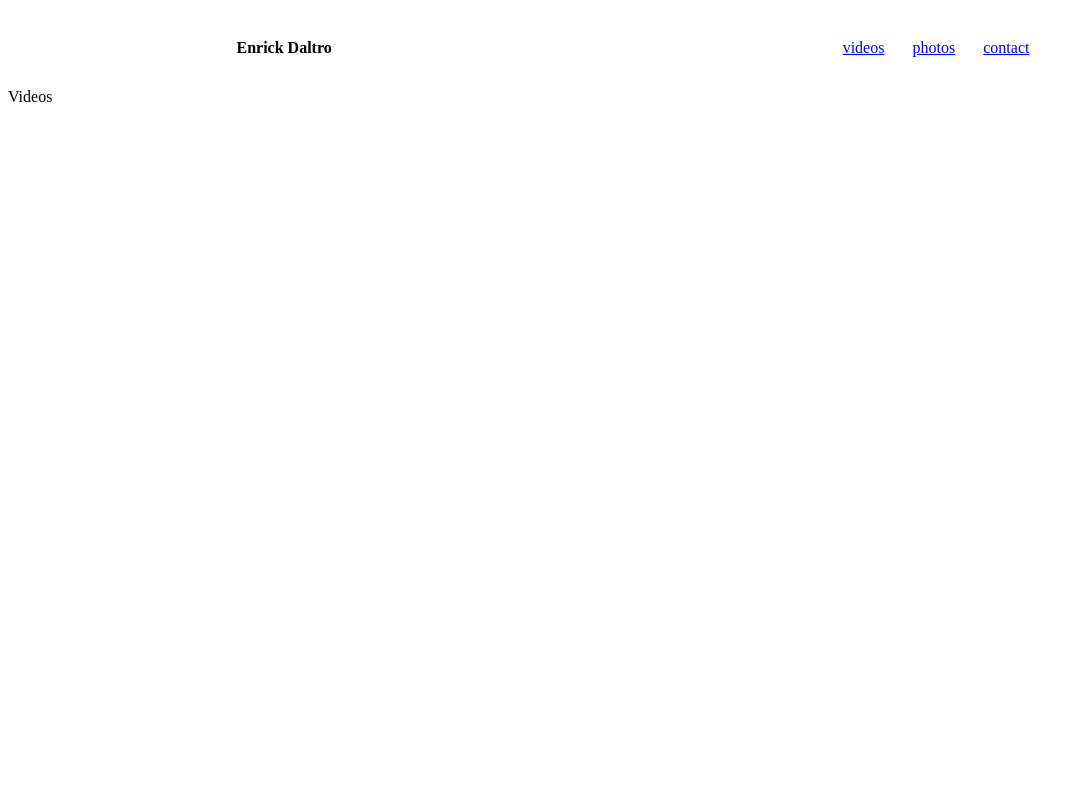
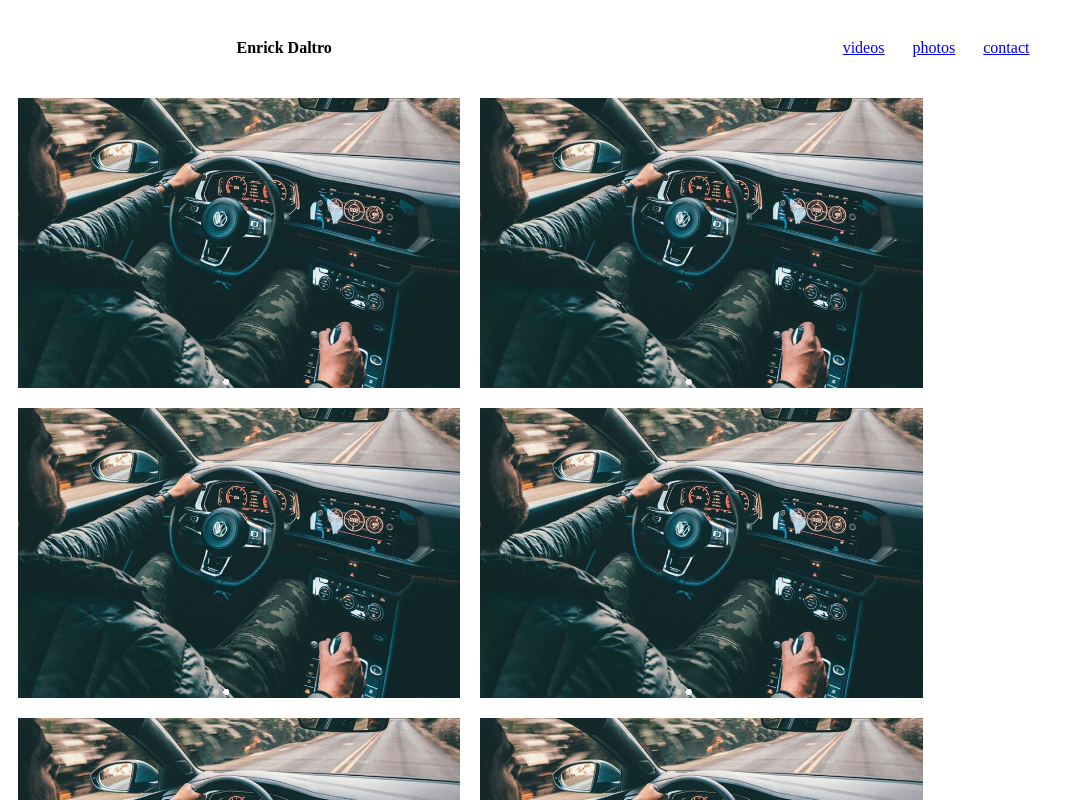
Before and after one commit to enrickdaltro/reactjs-enricksite, a React (Create React App) app: page / in a window 1280 px wide. Shown: the top 800 px of the page, without its empty margins (0-1083 px from the left). Built offline with nearby package versions, Linux system fonts and the light colour scheme.

Commit message:
creating Video component

```diff
--- /dev/null
+++ b/src/components/Videos/Video.css
@@ -0,0 +1,11 @@
+.video-column {
+}
+
+.video-column img {
+  padding: 10px;
+  vertical-align: middle;
+  width: 35%;
+  height: auto;
+  display: inline-block;
+  align-items: center;
+}
--- a/src/components/Videos/Videos.js
+++ b/src/components/Videos/Videos.js
@@ -1,7 +1,18 @@
 import React, { Component } from "react";
+import "./Video.css";
+import foto1 from "../../FotoHome/Screen Shot 2019-11-01 at 21.38.50.png";
 
 export default class Videos extends Component {
   render() {
-    return <div>Videos</div>;
+    return (
+      <div className="video-column">
+        <img src={foto1} alt="1" />
+        <img src={foto1} alt="2" />
+        <img src={foto1} alt="3" />
+        <img src={foto1} alt="4" />
+        <img src={foto1} alt="5" />
+        <img src={foto1} alt="6" />
+      </div>
+    );
   }
 }
```
Also changed, not shown: src/FotoHome/Screen Shot 2019-11-01 at 21.38.50.png (added).
